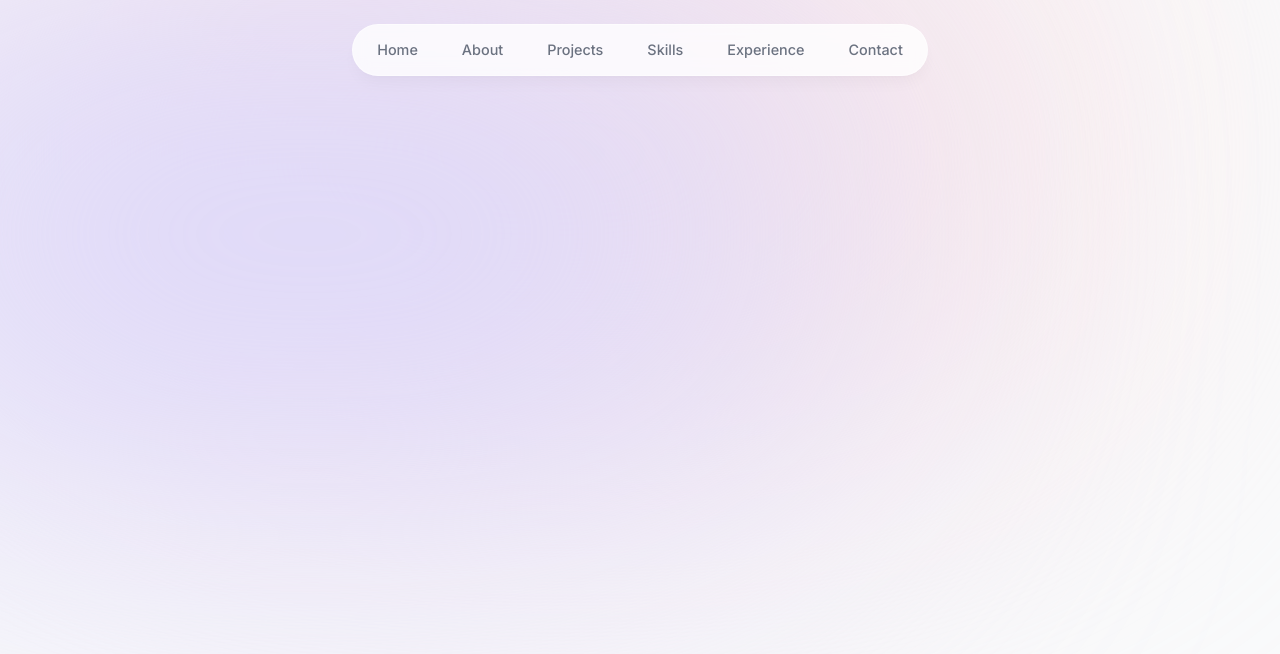
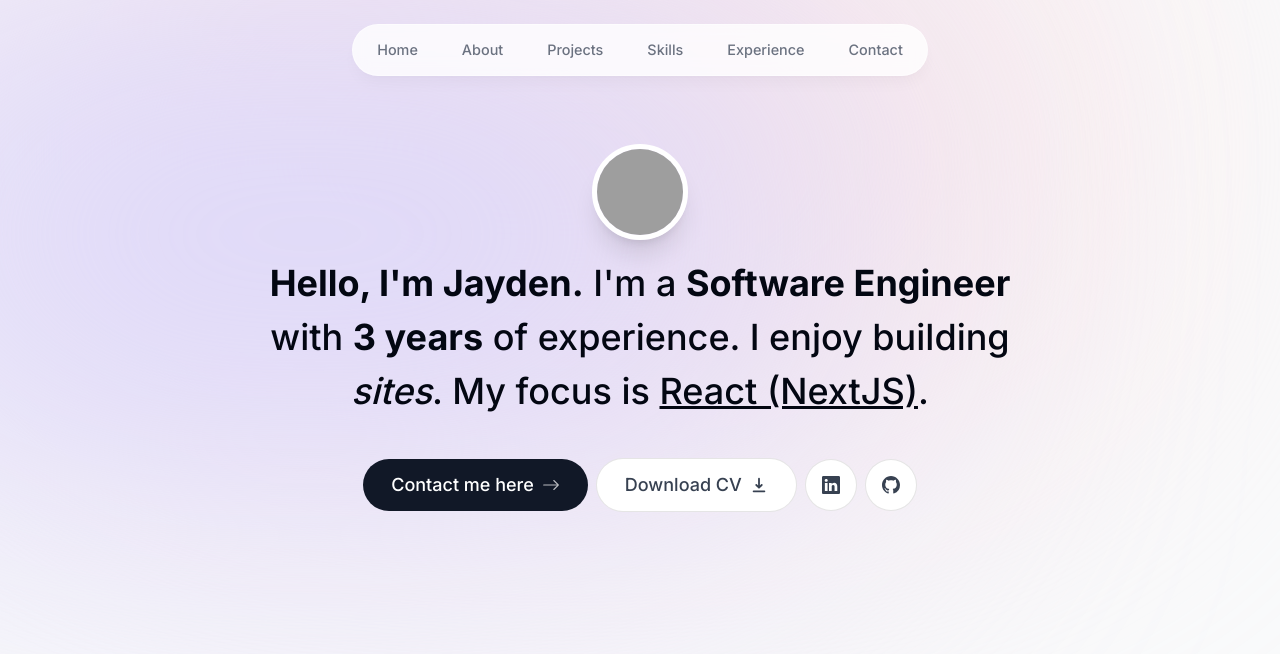
Before and after one commit to Jayden-Truong/portfolio, a Next.js app: page / in a window 1280 px wide. Shown: the top 654 px of the page. Built offline with nearby package versions, Linux system fonts and the light colour scheme; grey boxes are pictures that could not be loaded.

Commit message:
Create Intro Portfolio

```diff
--- a/app/layout.tsx
+++ b/app/layout.tsx
@@ -18,7 +18,7 @@ export default function RootLayout({
   return (
     <html lang="en">
       <body
-        className={`${inter.className} bg-gray-50 text-gray-950 relative h-[5000px]`}
+        className={`${inter.className} bg-gray-50 text-gray-950 relative h-[5000px] pt-28 sm:pt-36`}
       >
         <div className="bg-[#fbe2e3] absolute top-[-6rem] -z-10 right-[11rem] h-[31.25rem] w-[31.25rem] rounded-full blur-[10rem] sm:w-[68.75rem]"></div>
         <div className="bg-[#dbd7fb] absolute top-[-1rem] -z-10 left-[-35rem] h-[31.25rem] w-[50rem] rounded-full blur-[10rem] sm:w-[68.75rem] md:left-[-33rem] lg:left-[-28rem] xl:left-[-15rem] 2xl:left-[-5rem]"></div>
--- a/app/page.tsx
+++ b/app/page.tsx
@@ -1,3 +1,9 @@
+import Intro from '@/components/Intro';
+
 export default function Home() {
-  return <main className=""></main>;
+  return (
+    <main className="flex flex-col items-center px-4">
+      <Intro />
+    </main>
+  );
 }
--- /dev/null
+++ b/components/Intro.tsx
@@ -0,0 +1,81 @@
+'use client';
+import React from 'react';
+import Image from 'next/image';
+import Link from 'next/link';
+import { motion } from 'framer-motion';
+import { BsArrowRight, BsLinkedin, BsGithub } from 'react-icons/bs';
+import { HiDownload } from 'react-icons/hi';
+
+export default function Intro() {
+  return (
+    <section className="mb-28 max-w-[50rem] text-center sm:mb-0">
+      <div className="flex items-center justify-center">
+        <motion.div
+          initial={{ opacity: 0, scale: 0 }}
+          animate={{ opacity: 1, scale: 1 }}
+          transition={{ type: 'tween', duration: 0.2 }}
+        >
+          <Image
+            src="https://images.unsplash.com/photo-1545310834-cd6a8a0884b8?auto=format&fit=crop&q=80&w=2940&ixlib=rb-4.0.3&ixid=M3wxMjA3fDB8MHxwaG90by1wYWdlfHx8fGVufDB8fHx8fA%3D%3D"
+            alt="Avatar"
+            width={192}
+            height={192}
+            quality={95}
+            priority={true}
+            className="h-24 w-24 rounded-full border-[0.35rem] border-white object-cover shadow-xl"
+          />
+        </motion.div>
+      </div>
+      <motion.p
+        initial={{ opacity: 0, y: 100 }}
+        animate={{ opacity: 1, y: 0 }}
+        className="mb-10 mt-4 px-4 text-2xl font-medium !leading-[1.5] sm:text-4xl"
+      >
+        <span className="font-bold">Hello, I'm Jayden.</span> I'm a{' '}
+        <span className="font-bold">Software Engineer</span> with{' '}
+        <span className="font-bold">3 years</span> of experience. I enjoy
+        building <span className="italic">sites</span>. My focus is{' '}
+        <span className="underline">React (NextJS)</span>.
+      </motion.p>
+      <motion.div
+        initial={{ opacity: 0, y: 100 }}
+        animate={{ opacity: 1, y: 0 }}
+        transition={{ delay: 0.1 }}
+        className="flex flex-col sm:flex-row justify-center items-center gap-2 px-4 text-lg font-medium"
+      >
+        <Link
+          href="contact"
+          className="group bg-gray-900 text-white px-7 py-3 flex items-center gap-2 rounded-full outline-none focus:scale-110 hover:scale-110 hover:bg-gray-950 active:scale-105 transition cursor-pointer"
+        >
+          Contact me here{' '}
+          <BsArrowRight className="opacity-70 group-hover:translate-x-1 transition" />
+        </Link>
+
+        <a
+          className="group bg-white px-7 py-3  text-gray-700 flex items-center gap-2 rounded-full outline-none focus:scale-110 hover:scale-110 active:scale-105 transition cursor-pointer border border-black/10"
+          href="/CV.pdf"
+          download
+        >
+          Download CV{' '}
+          <HiDownload className="group-hover:translate-x-1 transition" />
+        </a>
+
+        <a
+          className="bg-white p-4 text-gray-700 flex items-center gap-2 rounded-full outline-none focus:scale-110 hover:scale-110 active:scale-105 transition cursor-pointer border border-black/10"
+          href="https://www.linkedin.com/in/huytm2302"
+          target="_blank"
+        >
+          <BsLinkedin />
+        </a>
+
+        <a
+          className="bg-white p-4 text-gray-700 flex items-center gap-2 rounded-full outline-none focus:scale-110 hover:scale-110 active:scale-105 transition cursor-pointer border border-black/10"
+          href="https://github.com/Jayden-Truong"
+          target="_blank"
+        >
+          <BsGithub />
+        </a>
+      </motion.div>
+    </section>
+  );
+}
--- a/next.config.js
+++ b/next.config.js
@@ -1,4 +1,13 @@
 /** @type {import('next').NextConfig} */
-const nextConfig = {}
+const nextConfig = {
+  images: {
+    remotePatterns: [
+      {
+        protocol: 'https',
+        hostname: 'images.unsplash.com',
+      },
+    ],
+  },
+};
 
-module.exports = nextConfig
+module.exports = nextConfig;
```
Also changed, not shown: 1 other file (tests, documents, lock files or other folders).
